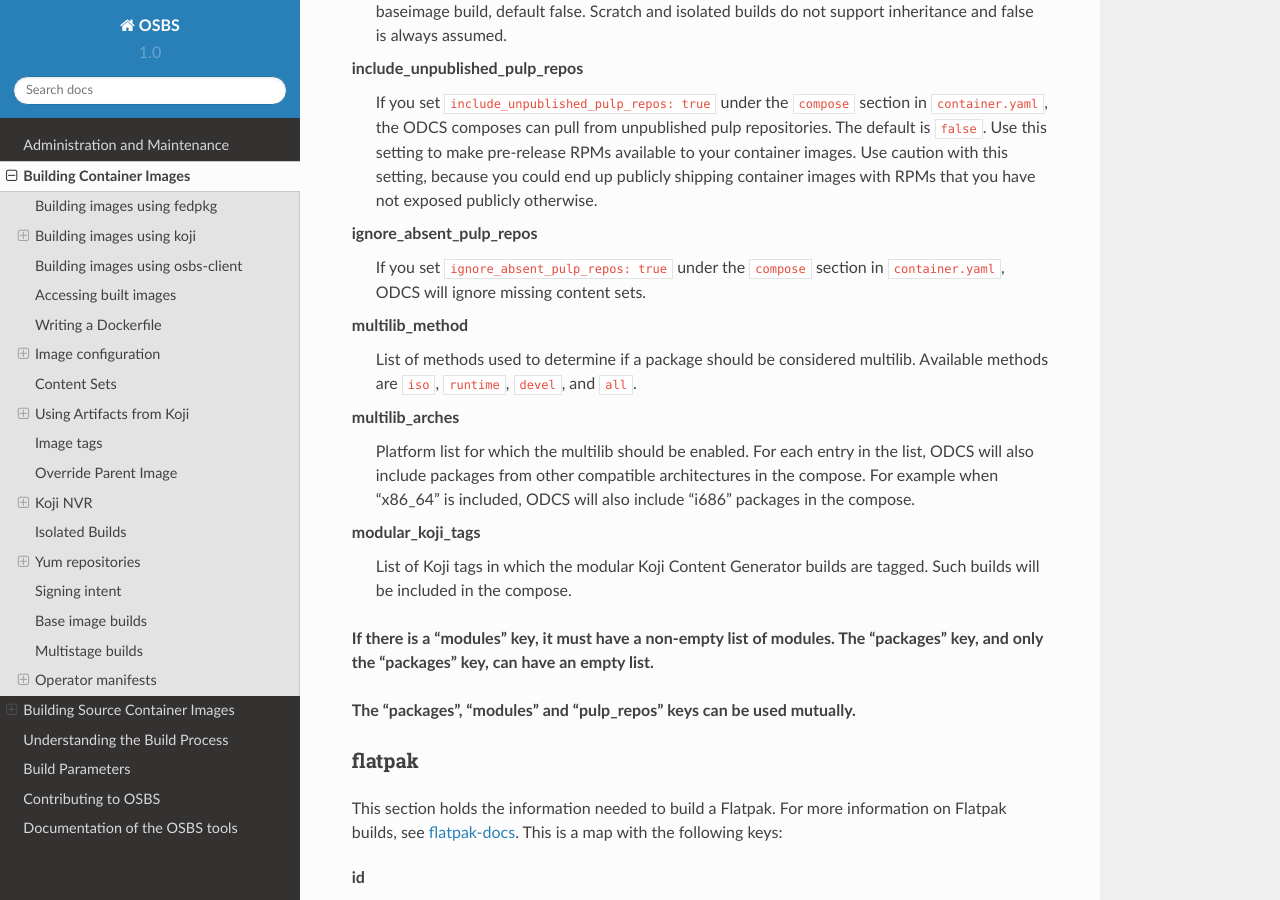
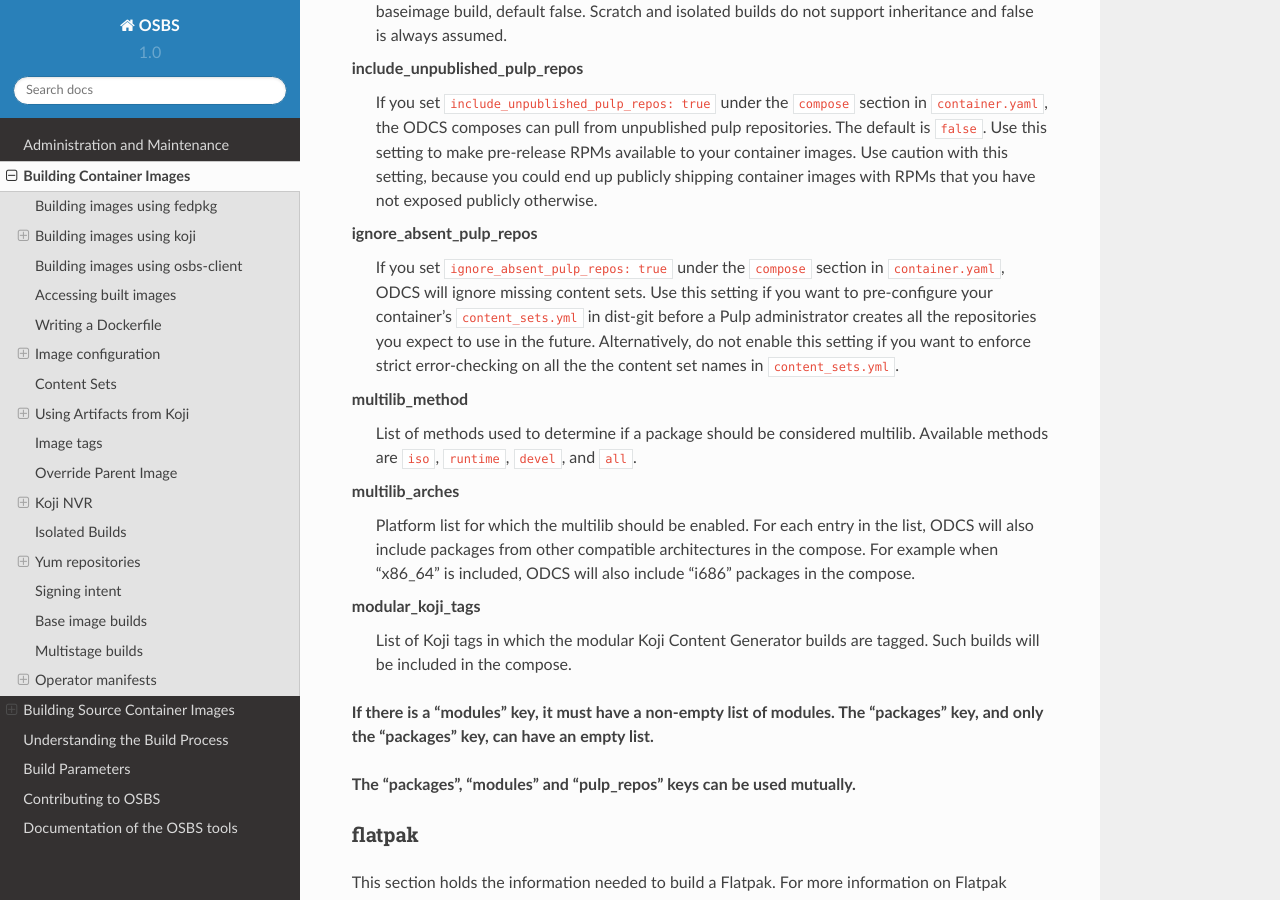
Before and after one commit to containerbuildsystem/osbs-docs, a Sphinx documentation site: the page built from docs/users.rst, in a window 1280 px wide and 900 px high, scrolled down 7920 px. Built offline with Sphinx 7.4.7 and the Read the Docs theme 2.0.0, drawn with Linux system fonts in a browser that asks for light colours.

Commit message:
users: document use-cases for ignore_absent_pulp_repos
Explain the main use-cases for setting "ignore_absent_pulp_repos" to
"true" or "false".

Signed-off-by: Ken Dreyer <kdreyer@redhat.com>

```diff
--- a/docs/users.rst
+++ b/docs/users.rst
@@ -415,7 +415,12 @@
 
 ignore_absent_pulp_repos
   If you set ``ignore_absent_pulp_repos: true`` under the ``compose`` section
-  in ``container.yaml``, ODCS will ignore missing content sets.
+  in ``container.yaml``, ODCS will ignore missing content sets. Use this
+  setting if you want to pre-configure your container's ``content_sets.yml``
+  in dist-git before a Pulp administrator creates all the repositories you
+  expect to use in the future. Alternatively, do not enable this setting if
+  you want to enforce strict error-checking on all the the content set names
+  in ``content_sets.yml``.
 
 multilib_method
   List of methods used to determine if a package should be considered multilib.
```
